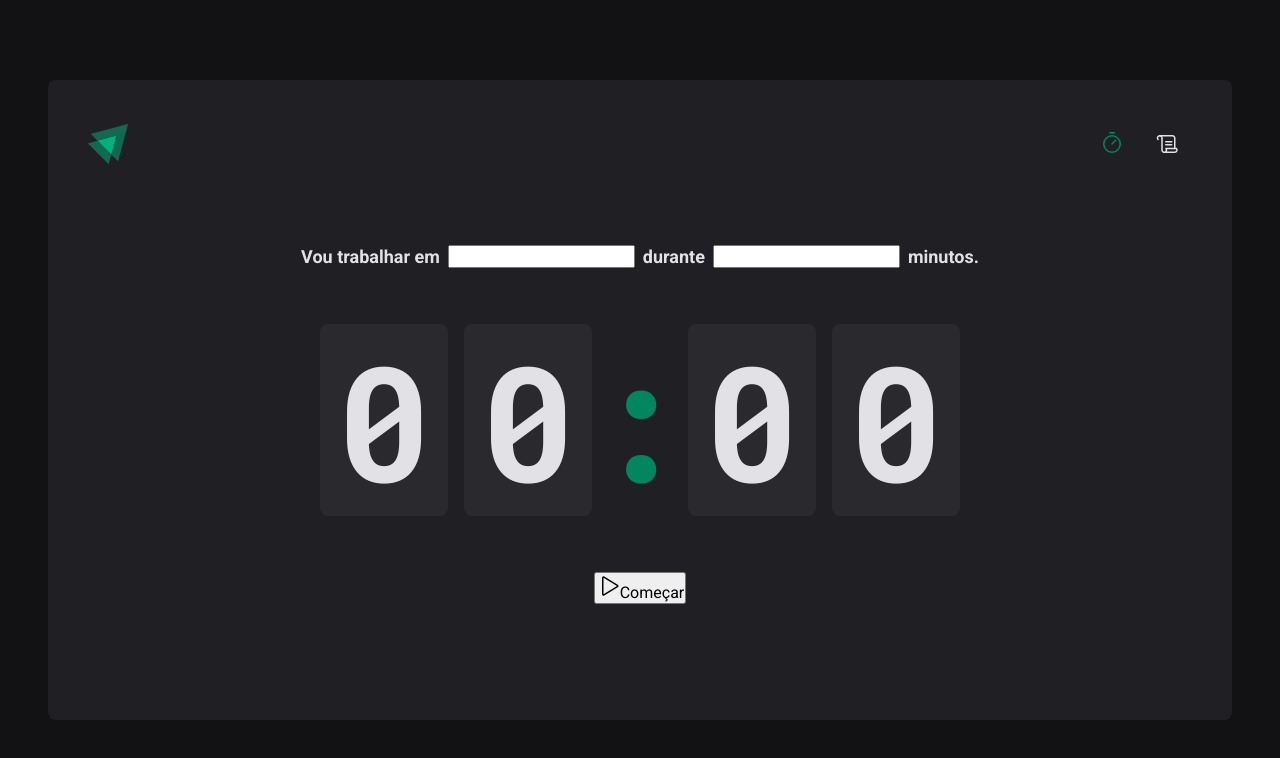
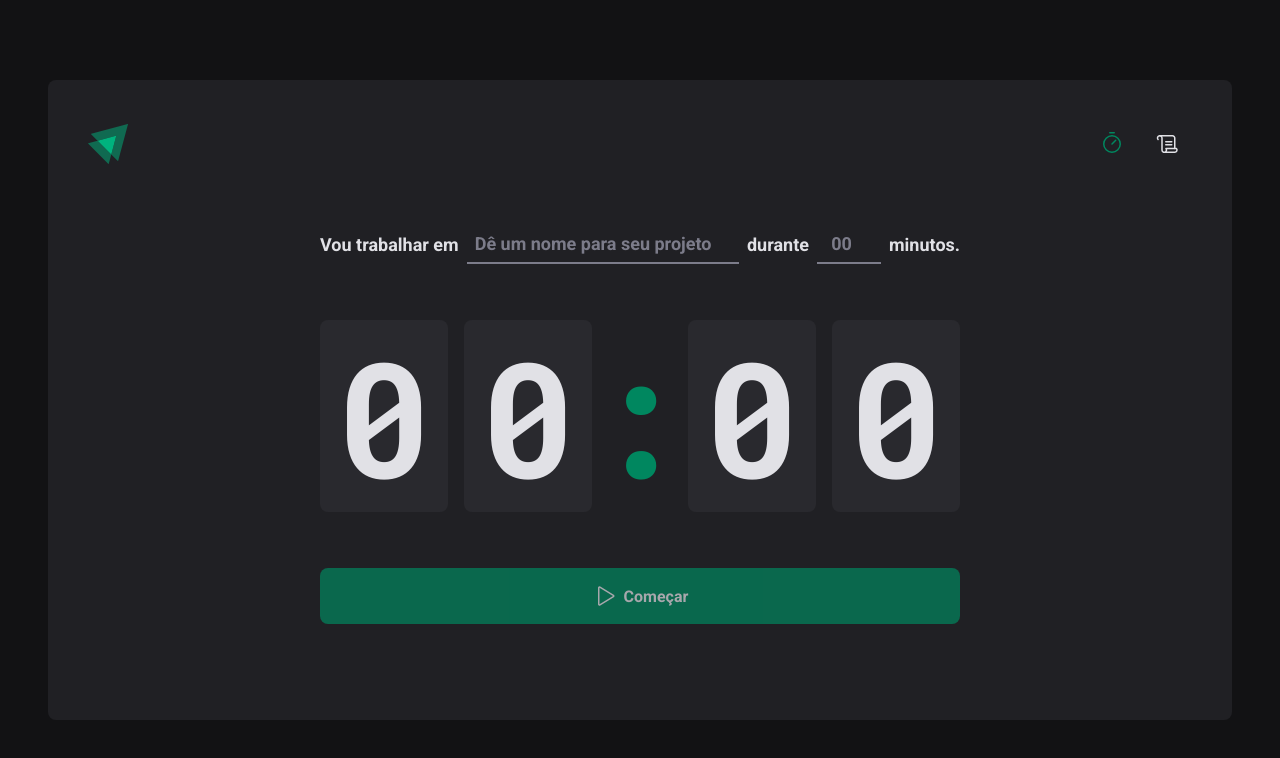
Before and after one commit to toshioyasunaka/02-ignite-timer, a React (Vite) app: page / in a window 1280 px wide. Shown: the top 758 px of the page. Built offline with nearby package versions, Linux system fonts and the light colour scheme.

Commit message:
completion of home page

```diff
--- a/src/pages/Home/index.tsx
+++ b/src/pages/Home/index.tsx
@@ -2,8 +2,11 @@ import { Play } from 'phosphor-react'
 import {
   HomeContainer,
   FormContainer,
+  TaskInput,
+  MinutesAmountInput,
   CountdownContainer,
   Separator,
+  StartCountdownButton,
 } from './styles'
 
 export function Home() {
@@ -12,10 +15,14 @@ export function Home() {
       <form action="">
         <FormContainer>
           <label htmlFor="task">Vou trabalhar em</label>
-          <input id="task" />
+          <TaskInput id="task" placeholder="Dê um nome para seu projeto" />
 
           <label htmlFor="minutesAmount">durante</label>
-          <input type="number" id="minutesAmount" />
+          <MinutesAmountInput
+            type="number"
+            id="minutesAmount"
+            placeholder="00"
+          />
 
           <span>minutos.</span>
         </FormContainer>
@@ -28,10 +35,10 @@ export function Home() {
           <span>0</span>
         </CountdownContainer>
 
-        <button type="submit">
+        <StartCountdownButton disabled type="submit">
           <Play size={24} />
           Começar
-        </button>
+        </StartCountdownButton>
       </form>
     </HomeContainer>
   )
--- a/src/pages/Home/styles.ts
+++ b/src/pages/Home/styles.ts
@@ -28,6 +28,35 @@ export const FormContainer = styled.div`
   flex-wrap: wrap;
 `
 
+const BaseInput = styled.input`
+  background: transparent;
+  height: 2.5rem;
+  border: 0;
+  border-bottom: 2px solid ${(props) => props.theme['gray-500']};
+  font-weight: bold;
+  font-size: 1.125rem;
+  padding: 0 0.5rem;
+  color: ${(props) => props.theme['gray-100']};
+
+  &:focus {
+    box-shadow: none;
+    border-color: ${(props) => props.theme['green-500']};
+  }
+
+  &::placeholder {
+    color: ${(props) => props.theme['gray-500']};
+  }
+`
+
+export const TaskInput = styled(BaseInput)`
+  flex: 1;
+`
+
+export const MinutesAmountInput = styled(BaseInput)`
+  width: 4rem;
+  text-align: center;
+`
+
 export const CountdownContainer = styled.div`
   font-family: 'Roboto Mono', monospace;
   font-size: 10rem;
@@ -53,3 +82,31 @@ export const Separator = styled.div`
   display: flex;
   justify-content: center;
 `
+
+export const StartCountdownButton = styled.button`
+  width: 100%;
+  border: 0;
+  padding: 1rem;
+  border-radius: 8px;
+
+  display: flex;
+  align-items: center;
+  justify-content: center;
+
+  gap: 0.5rem;
+  font-weight: bold;
+
+  cursor: pointer;
+
+  background: ${(props) => props.theme['green-500']};
+  color: ${(props) => props.theme['gray-100']};
+
+  &:not(:disabled):hover {
+    background: ${(props) => props.theme['green-700']};
+  }
+
+  &:disabled {
+    opacity: 0.7;
+    cursor: not-allowed;
+  }
+`
```
